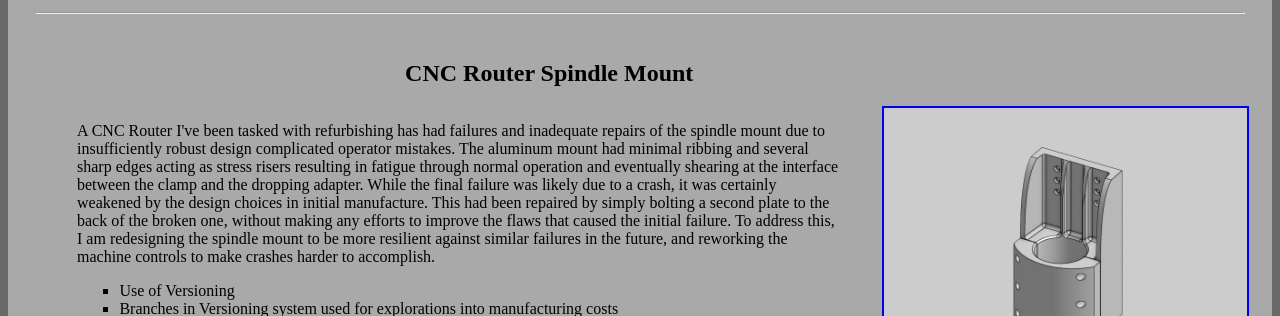
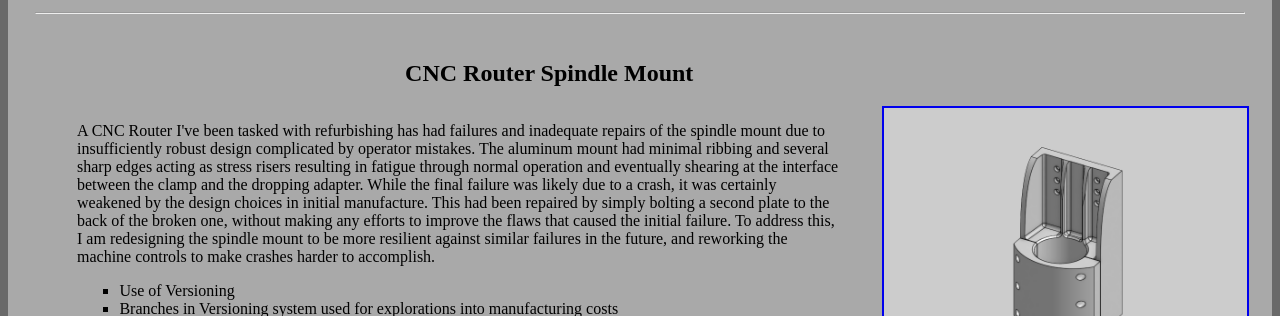
Before and after one commit to ttsgeb/everyturn-portfolio, a plain HTML site: page portfolio.html in a window 1280 px wide. Shown: the part 1180-1496 px from the top of the page. Drawn offline with Linux system fonts and the light colour scheme.

Commit message:
Update portfolio.html

```diff
--- a/portfolio.html
+++ b/portfolio.html
@@ -68,7 +68,7 @@ This enclosure was designed to easily and quickly mount to the printer's frame,
 </div>
 <div class='item'>
 <div class='cell-text' style:'width:70%;'>
-<p>A CNC Router I've been tasked with refurbishing has had failures and inadequate repairs of the spindle mount due to insufficiently robust design complicated operator mistakes.
+<p>A CNC Router I've been tasked with refurbishing has had failures and inadequate repairs of the spindle mount due to insufficiently robust design complicated by operator mistakes.
 The aluminum mount had minimal ribbing and several sharp edges acting as stress risers resulting in fatigue through normal operation and eventually shearing at the interface between the clamp and the dropping adapter.
 While the final failure was likely due to a crash, it was certainly weakened by the design choices in initial manufacture.
 This had been repaired by simply bolting a second plate to the back of the broken one, without making any efforts to improve the flaws that caused the initial failure.
```
